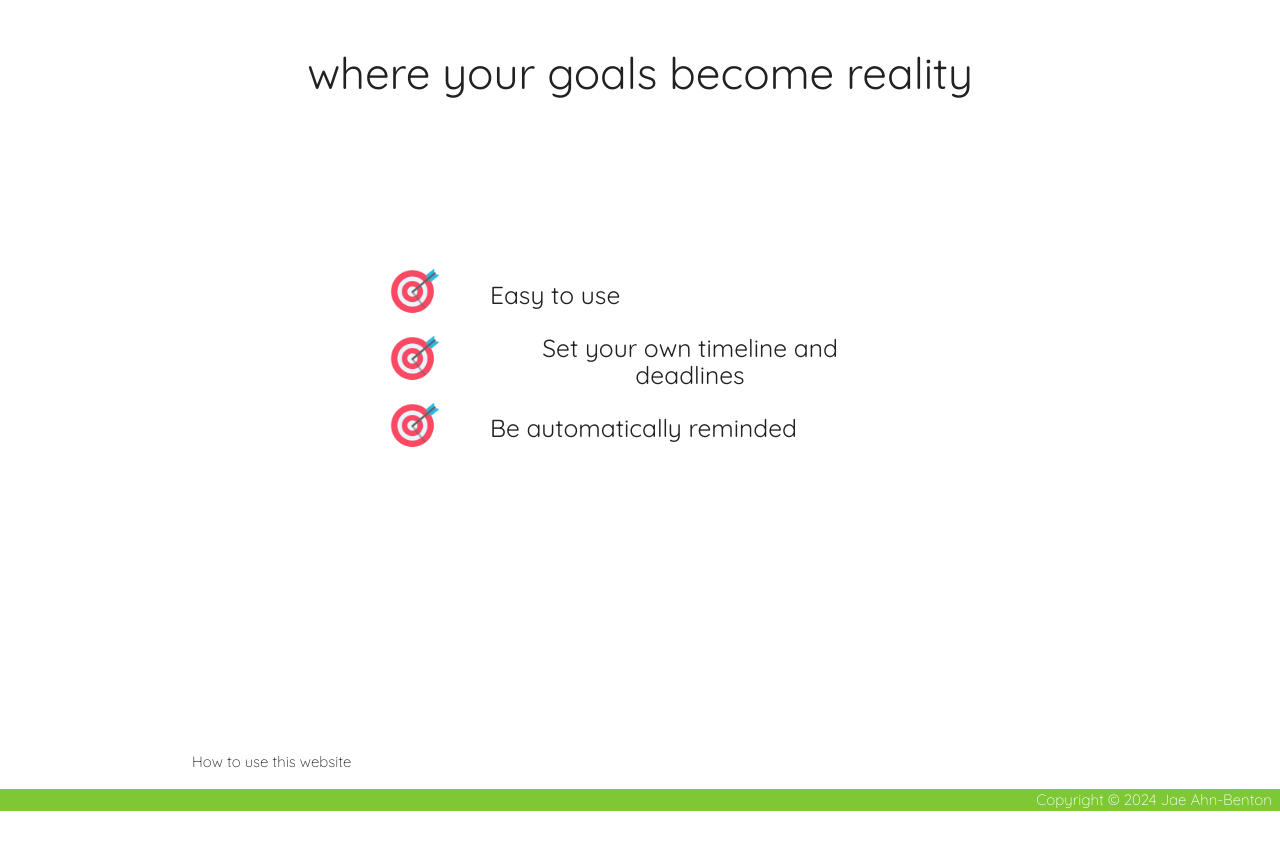
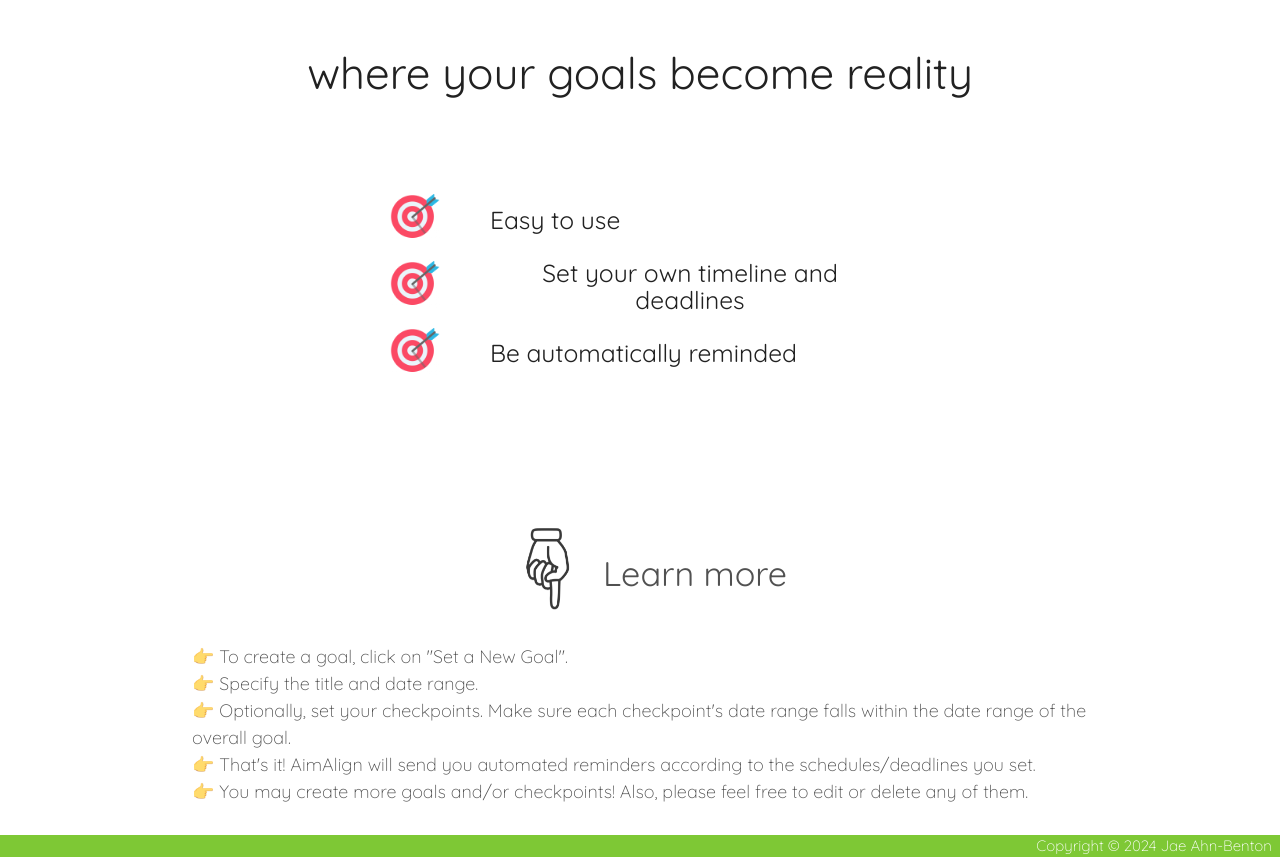
Before and after one commit to jaeahn2010/aim-align, a Django app: page / in a window 1280 px wide. Shown: the part 231-1088 px from the top of the page. Before the commit the page ends 1042 px from the top, so only its background shows below. Run offline with Django 5.2, Linux system fonts and the light colour scheme.

Commit message:
added more animations & info on home page

```diff
--- a/main_app/static/css/style.css
+++ b/main_app/static/css/style.css
@@ -4,6 +4,9 @@
     font-optical-sizing: auto;
     font-weight: 300;
     font-style: normal;
+}
+
+main {
     animation: fade-in 2s;
 }
 
@@ -60,7 +63,7 @@ footer.page-footer {
 
 .home-bullets {
     margin: 0 auto;
-    padding: 150px 0 150px;
+    padding-top: 75px;
     width: 500px;
 }
 
@@ -97,6 +100,31 @@ footer.page-footer {
 
 #bullet-3 {
     animation: slide-from-right 0.25s ease-out 7.5s backwards;
+}
+
+.learn-more-section {
+    display: flex;
+    justify-content: center;
+    align-items: center;
+    animation: fade-in 1s ease-out 8s backwards;
+}
+
+#down-finger {
+    width: 50px;
+    height: auto;
+    margin: 0 30px;
+    animation: bounce 1s ease-in-out infinite;
+}
+
+.down-finger:hover {
+    cursor: pointer;
+}
+
+.how-to {
+    margin: 30px 0;
+    font-size: 18px;
+    list-style-type: circle;
+    animation: fade-in 1s ease-out 8s backwards;
 }
 
 /* details */
@@ -146,3 +174,9 @@ footer.page-footer {
     from {transform: translateX(5000px);}
     to {transform: translateX(0);}
 }
+
+@keyframes bounce {
+    0% {transform: translateY(-10px);}
+    50% {transform: translateY(0);}
+    100% {transform: translateY(-10px);}
+}
--- a/main_app/templates/home.html
+++ b/main_app/templates/home.html
@@ -23,9 +23,23 @@
         </div>
     </div>
 </div>
-
-<div>
-    <p>How to use this website</p>
+<div class="learn-more-section">
+    <img id="down-finger" onclick="scrollDown()" src="../static/images/down-finger.png"/>
+    <h4>Learn more</h4>
 </div>
+<div class="about-section">
+    <ul class="how-to">
+        <li>&#128073; To create a goal, click on "Set a New Goal".</li>
+        <li>&#128073; Specify the title and date range.</li>
+        <li>&#128073; Optionally, set your checkpoints. Make sure each checkpoint's date range falls within the date range of the overall goal.</li>
+        <li>&#128073; That's it! AimAlign will send you automated reminders according to the schedules/deadlines you set.</li>
+        <li>&#128073; You may create more goals and/or checkpoints! Also, please feel free to edit or delete any of them.</li>
+    </ul>
+</div>
+<script>
+    function scrollDown() {
+        window.scrollTo(0, document.body.scrollHeight);
+    }
+</script>
 
 {% endblock %}
```
Also changed, not shown: main_app/static/images/down-finger.png (added).
